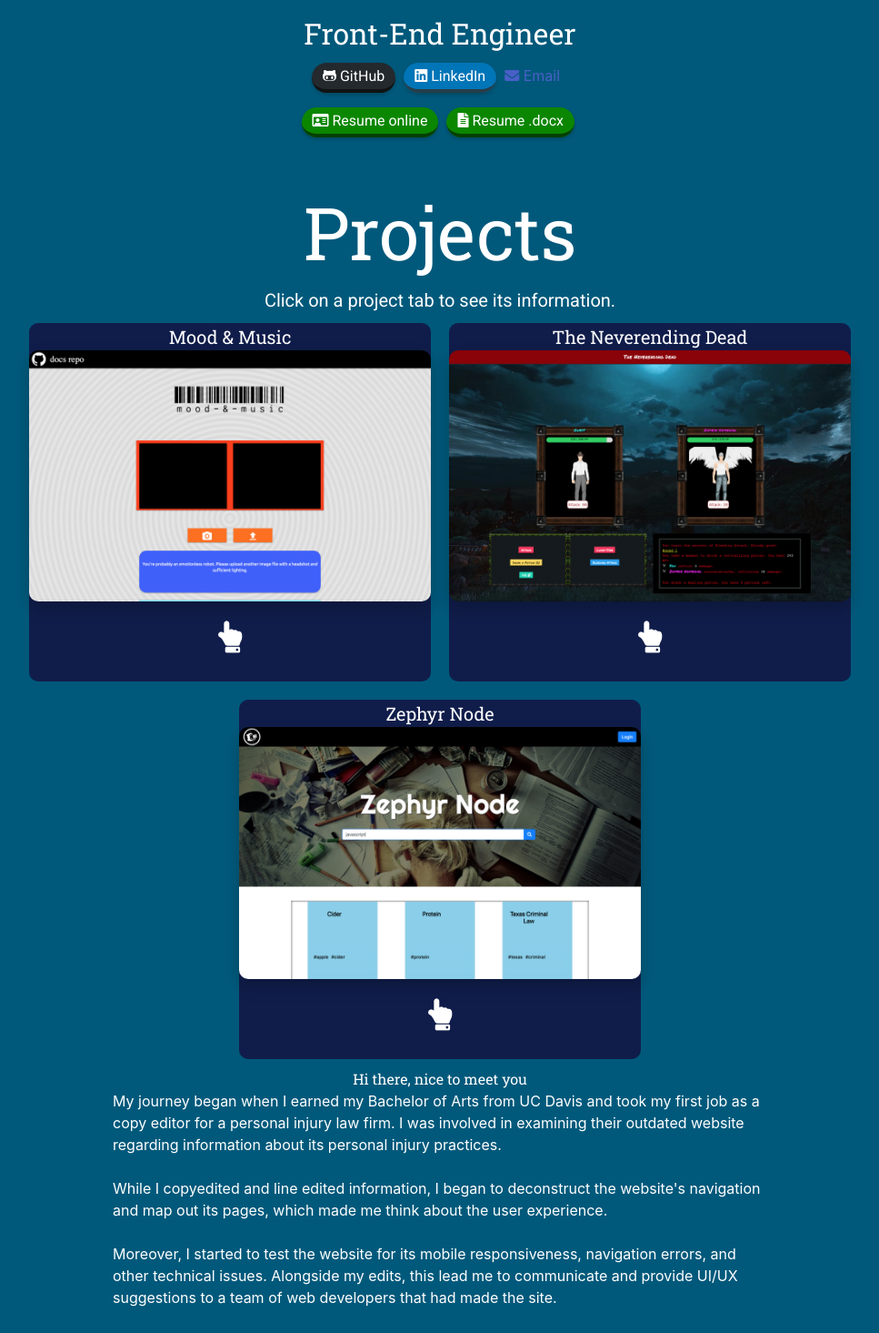
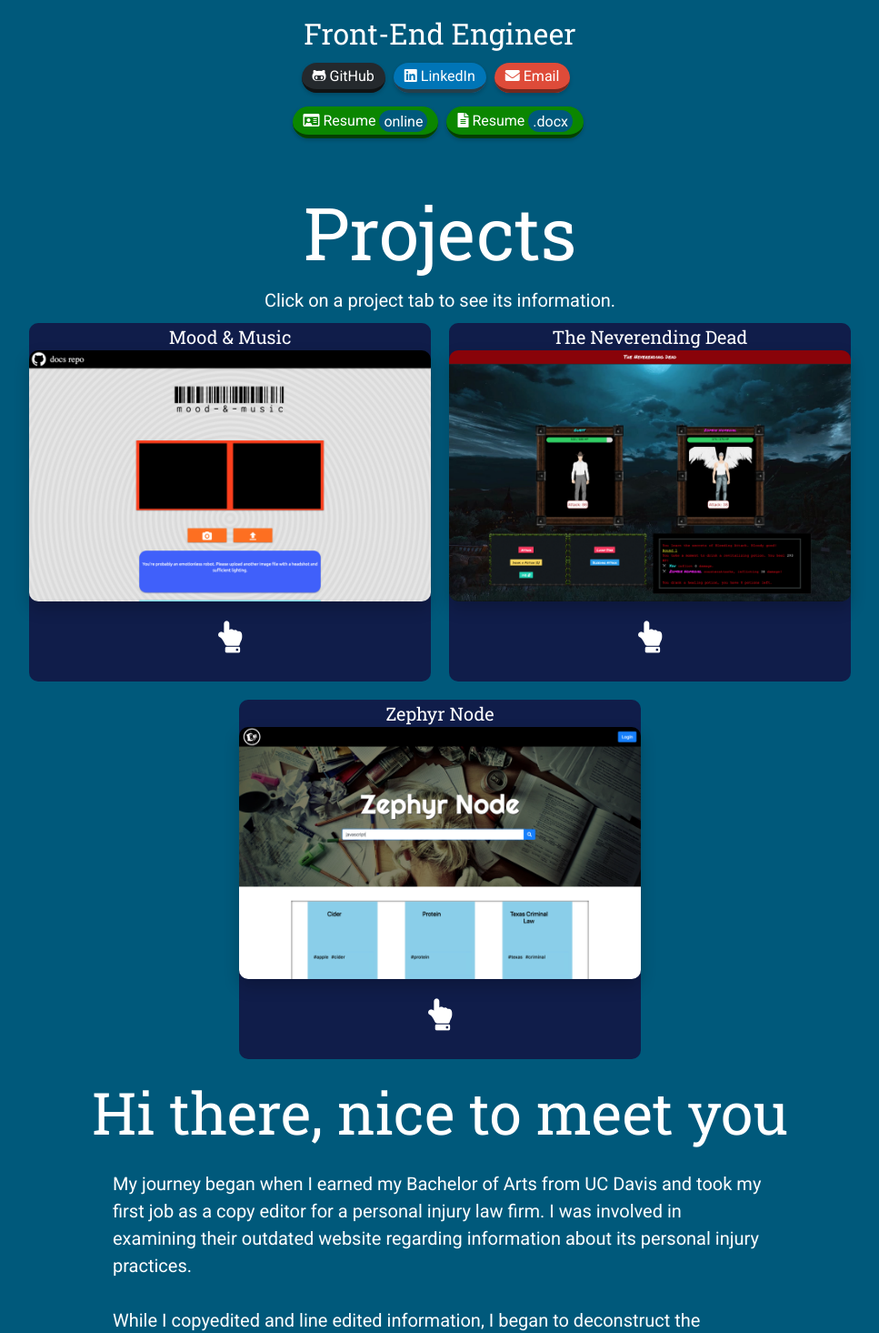
Before and after one commit to do-kevin/do-kevin.github.io, a React (Create React App) app: page / in a window 1280 px wide. Shown: the part 400-1865 px from the top of the page at 91% size, without its empty margins (156-1123 px from the left). Built offline with nearby package versions, Linux system fonts and the light colour scheme.

Commit message:
Styles bio section

```diff
--- a/src/static/css/App.scss
+++ b/src/static/css/App.scss
@@ -180,13 +180,37 @@ html, body, .App {
     box-shadow: inset -1px 0px 20px 0px rgba(0, 0, 0, 0.75);
 }
 
-.visit-resume-btn {
+.email-btn {
     cursor: pointer;
     justify-content: center;
     padding-bottom: calc(0.375em - 1px);
     padding-left: 0.75em;
     padding-right: 0.75em;
     padding-top: calc(0.375em - 1px);
+    text-align: center;
+    white-space: nowrap;
+    color: white;
+    // background: #295466;
+    background: #de4b39;
+    border-bottom: 4px solid #74271d;
+    border-radius: 25px;
+    box-shadow: 0px 2px 4px 0px rgba(0, 0, 0, 0.2);
+    font-family: $robotoFont;
+}
+
+.email-btn:hover, .email-btn:active {
+    color: white;
+    border-bottom: 2px solid #74271d;
+    box-shadow: inset -1px 0px 20px 0px rgba(0, 0, 0, 0.75);
+}
+
+.visit-resume-btn {
+    cursor: pointer;
+    justify-content: center;
+    padding-bottom: calc(0.375em);
+    padding-left: 0.75em;
+    padding-right: 0.75em;
+    padding-top: calc(0.375em);
     text-align: center;
     white-space: nowrap;
     color: white;
@@ -201,6 +225,18 @@ html, body, .App {
     color: white;
     border-bottom: 2px solid rgb(5, 63, 0);
     box-shadow: inset -1px 0px 20px 0px rgba(0, 0, 0, 0.75);
+
+    span {
+        border-bottom: 2px solid rgb(5, 63, 0);
+        box-shadow: inset -1px 0px 20px 0px rgba(0, 0, 0, 0.75);
+    }
+}
+
+.visit-resume-btn span {
+    color: white;
+    padding: 2.5px 5px;
+    border-radius: 75px;
+    background: #00597b;
 }
 
 figure.project-img-container {
@@ -422,6 +458,14 @@ figure.project-showcase-container div:active {
     font-family: $robotoFont;
 }
 
+#about-info {
+    margin-top: 2vh;
+    text-align: left;
+    color: white;
+    font-size: 2.5vh;
+    font-family: $robotoFont;
+}
+
 .global-footer {
     display: flex;
     height: 9vh;
@@ -514,3 +558,20 @@ figure.project-showcase-container div:active {
         font-size: 25px;
     }
 }
+
+#hi-header {
+    font-size: 8vh;
+}
+
+@media (max-width: 759px) {
+    #hi-header {
+        font-size: 3.95vh;
+    }
+}
+
+@media (max-width: 432px) {
+    #about-info {
+        max-width: 350px;
+        font-size: 2vh;
+    }
+}
```
Also changed, not shown: src/static/css/App.css, 1 other file (tests, documents, lock files or other folders).
